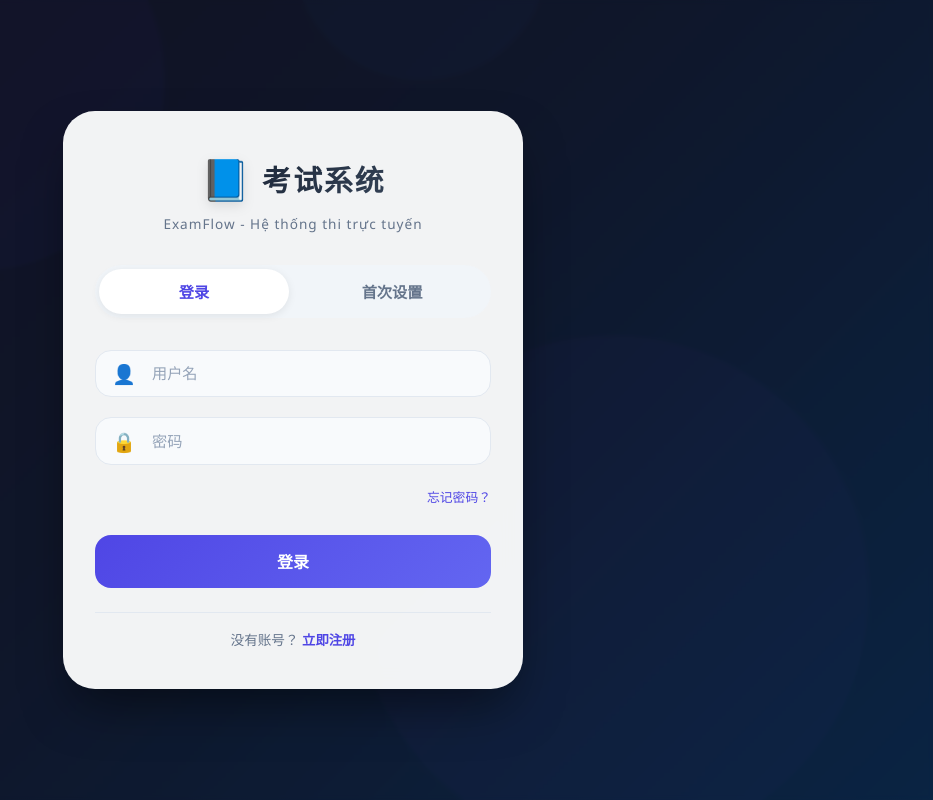
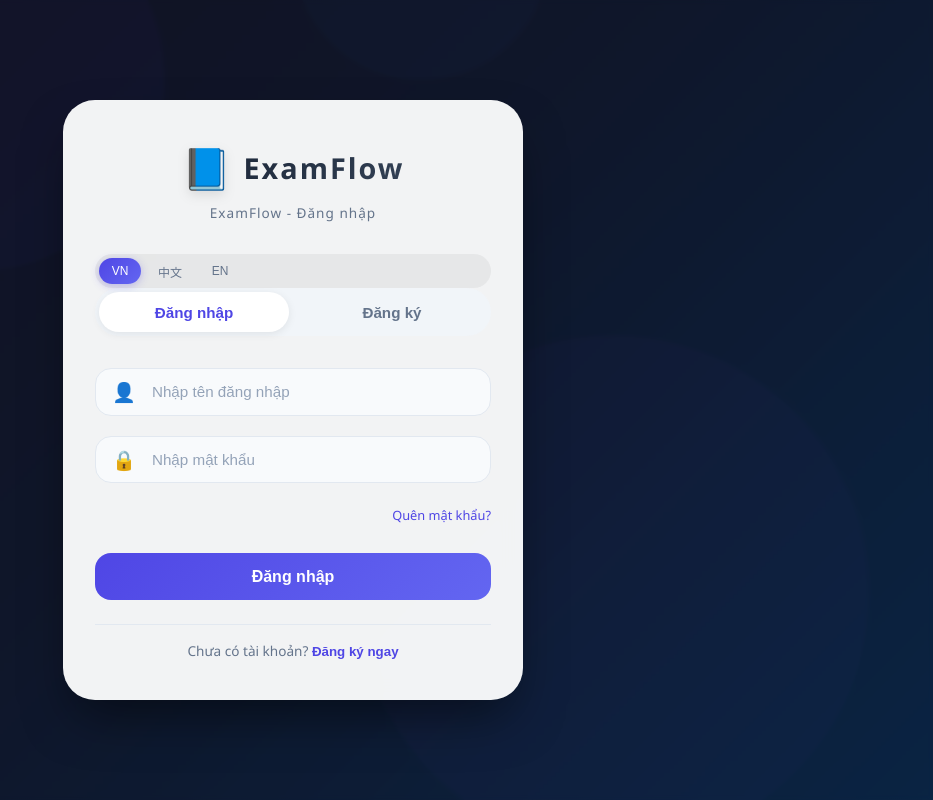
Before and after one commit to xiaozhang66558/kaoshi, a Next.js app: page / in a window 1280 px wide. Shown: the whole page, without its empty margins (347-1280 px from the left). Built offline with nearby package versions, Linux system fonts and the light colour scheme; no server answers.

Commit message:
Update index.jsx

```diff
--- a/src/pages/index.jsx
+++ b/src/pages/index.jsx
@@ -1,10 +1,13 @@
 import { useState, useEffect } from 'react';
 import { useRouter } from 'next/router';
 import { supabase, signUp, signInWithUsername, getProfile } from '../lib/supabase';
+import { useLanguage } from '../contexts/LanguageContext';
+import LanguageSelector from '../components/LanguageSelector';
 import styles from '../styles/auth.module.css';
 
 export default function LoginPage() {
   const router = useRouter();
+  const { t } = useLanguage();
   const [mode, setMode] = useState('login');
   const [username, setUsername] = useState('');
   const [password, setPassword] = useState('');
@@ -34,7 +37,7 @@ export default function LoginPage() {
         else router.replace('/exam');
       } else {
         await signUp(username, password, fullName);
-        alert('Đăng ký thành công! Bạn có thể đăng nhập ngay.');
+        alert(t('register_success'));
         setMode('login');
         setUsername('');
         setPassword('');
@@ -58,9 +61,14 @@ export default function LoginPage() {
           <div className={styles.header}>
             <div className={styles.logo}>
               <div className={styles.logoIcon}>📘</div>
-              <h1 className={styles.logoText}>考试系统</h1>
+              <h1 className={styles.logoText}>{t('app_name')}</h1>
             </div>
-            <p className={styles.subtitle}>ExamFlow - Hệ thống thi trực tuyến</p>
+            <p className={styles.subtitle}>ExamFlow - {t('sign_in')}</p>
+          </div>
+
+          {/* Language Selector */}
+          <div className={styles.languageWrapper}>
+            <LanguageSelector />
           </div>
 
           <div className={styles.tabs}>
@@ -68,25 +76,23 @@ export default function LoginPage() {
               className={`${styles.tab} ${mode === 'login' ? styles.activeTab : ''}`}
               onClick={() => { setMode('login'); setError(''); }}
             >
-              登录
+              {t('sign_in')}
             </button>
             <button
               className={`${styles.tab} ${mode === 'register' ? styles.activeTab : ''}`}
               onClick={() => { setMode('register'); setError(''); }}
             >
-              首次设置
+              {t('sign_up')}
             </button>
           </div>
 
           <form onSubmit={handleSubmit} className={styles.form}>
             <div className={styles.inputGroup}>
-              <div className={styles.inputIcon}>
-                <span>👤</span>
-              </div>
+              <div className={styles.inputIcon}>👤</div>
               <input
                 type="text"
                 className={styles.input}
-                placeholder="用户名"
+                placeholder={t('enter_username')}
                 value={username}
                 onChange={(e) => setUsername(e.target.value)}
                 required
@@ -94,13 +100,11 @@ export default function LoginPage() {
             </div>
 
             <div className={styles.inputGroup}>
-              <div className={styles.inputIcon}>
-                <span>🔒</span>
-              </div>
+              <div className={styles.inputIcon}>🔒</div>
               <input
                 type="password"
                 className={styles.input}
-                placeholder="密码"
+                placeholder={t('enter_password')}
                 value={password}
                 onChange={(e) => setPassword(e.target.value)}
                 required
@@ -109,13 +113,11 @@ export default function LoginPage() {
 
             {mode === 'register' && (
               <div className={styles.inputGroup}>
-                <div className={styles.inputIcon}>
-                  <span>📝</span>
-                </div>
+                <div className={styles.inputIcon}>📝</div>
                 <input
                   type="text"
                   className={styles.input}
-                  placeholder="姓名"
+                  placeholder={t('enter_fullname')}
                   value={fullName}
                   onChange={(e) => setFullName(e.target.value)}
                   required
@@ -125,36 +127,36 @@ export default function LoginPage() {
 
             {mode === 'login' && (
               <div className={styles.forgotPassword}>
-                <a href="#" onClick={(e) => e.preventDefault()}>忘记密码？</a>
+                <a href="#" onClick={(e) => e.preventDefault()}>{t('forgot_password')}</a>
               </div>
             )}
 
             {error && <div className={styles.error}>{error}</div>}
 
             <button type="submit" className={styles.submitBtn} disabled={loading}>
-              {loading ? <div className={styles.spinner}></div> : (mode === 'login' ? '登录' : '注册')}
+              {loading ? <div className={styles.spinner}></div> : (mode === 'login' ? t('sign_in') : t('sign_up'))}
             </button>
           </form>
 
           <div className={styles.footer}>
             {mode === 'login' ? (
               <p>
-                没有账号？{' '}
+                {t('no_account')}{' '}
                 <button
                   className={styles.switchBtn}
                   onClick={() => { setMode('register'); setError(''); }}
                 >
-                  立即注册
+                  {t('sign_up_now')}
                 </button>
               </p>
             ) : (
               <p>
-                已有账号？{' '}
+                {t('has_account')}{' '}
                 <button
                   className={styles.switchBtn}
                   onClick={() => { setMode('login'); setError(''); }}
                 >
-                  返回登录
+                  {t('sign_in_now')}
                 </button>
               </p>
             )}
```
